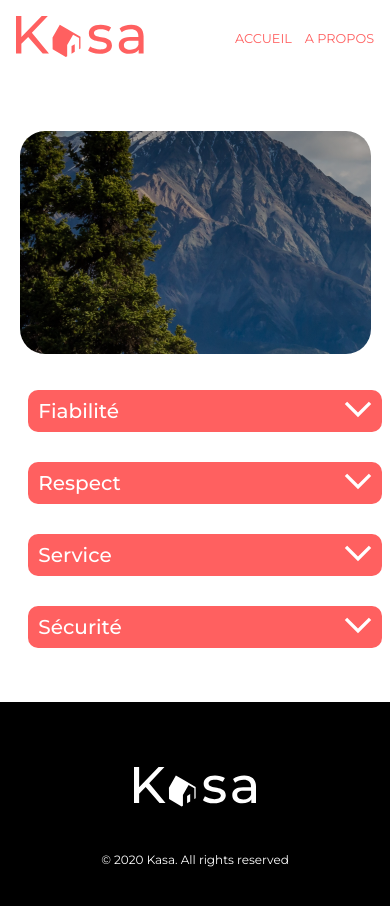
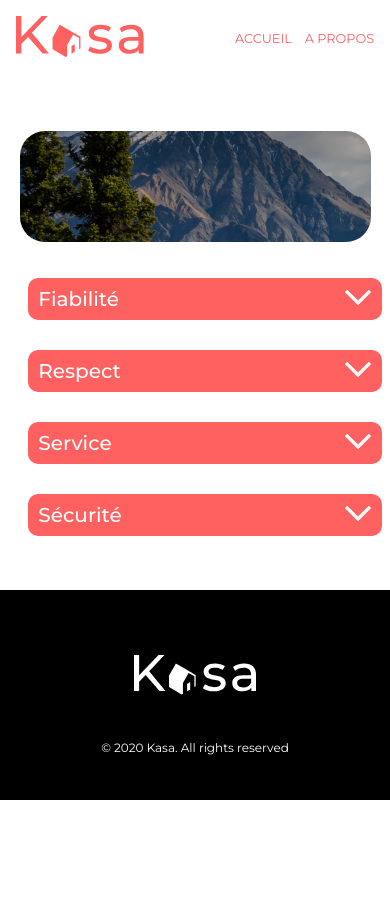
Before and after one commit to fvnny-code/Kasa, a React (Create React App) app in the folder kasa/: page /about in a window 390 px wide. Shown: the top 906 px of the page. After the commit the page ends 844 px from the top, so only its background shows below. Built offline with nearby package versions, Linux system fonts and the light colour scheme.

Commit message:
code cleaning

```diff
--- a/kasa/src/Components/Banner/banner.css
+++ b/kasa/src/Components/Banner/banner.css
@@ -37,7 +37,13 @@
 @media screen and (max-width: 769px) {
     .banner-title {
         text-align: left;
-        font-size: 43px;
-        margin-left: 1rem;
+        font-size: 30px;
+        margin-left: 2rem;
+    }
+    .banner-container {
+        width: 100%;
+        height: 111px;
+
+
     }
 }
--- a/kasa/src/Components/Cards/Card.jsx
+++ b/kasa/src/Components/Cards/Card.jsx
@@ -2,8 +2,7 @@ import { Link } from "react-router-dom";
 import { AccommodationList } from '../../Data/AccommodationList';
 import './card.css'
 
-export default function Card({ cover, title }) { // on récupère les couvertures et titres des card depuis les data
-
+export default function Card() {
 
     return (
         <main className="accommodation-section">
--- a/kasa/src/Components/Collapse/Collapse.css
+++ b/kasa/src/Components/Collapse/Collapse.css
@@ -38,7 +38,9 @@
     list-style: none;
     justify-self: flex-start;
 }
-
+.chevron {
+    cursor : pointer;
+}
 .texte {
 
     width: 100%;
```
